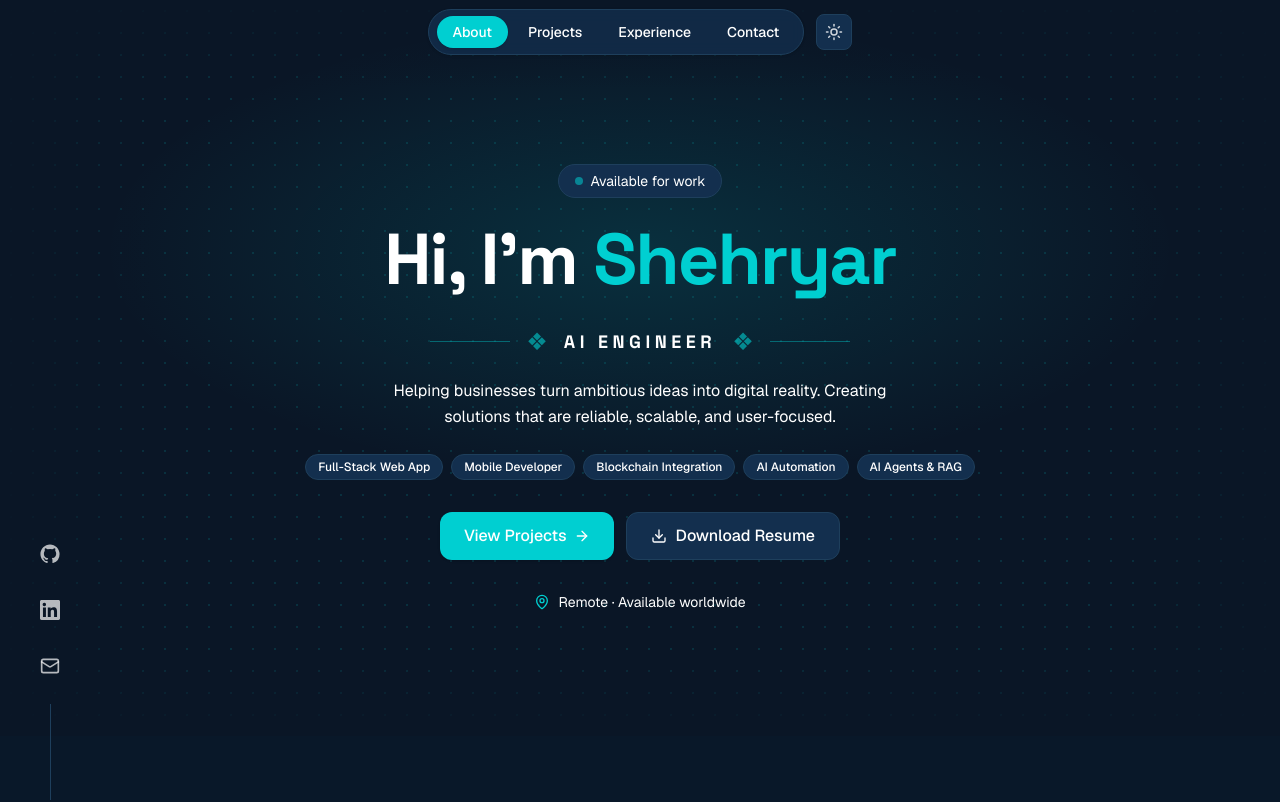
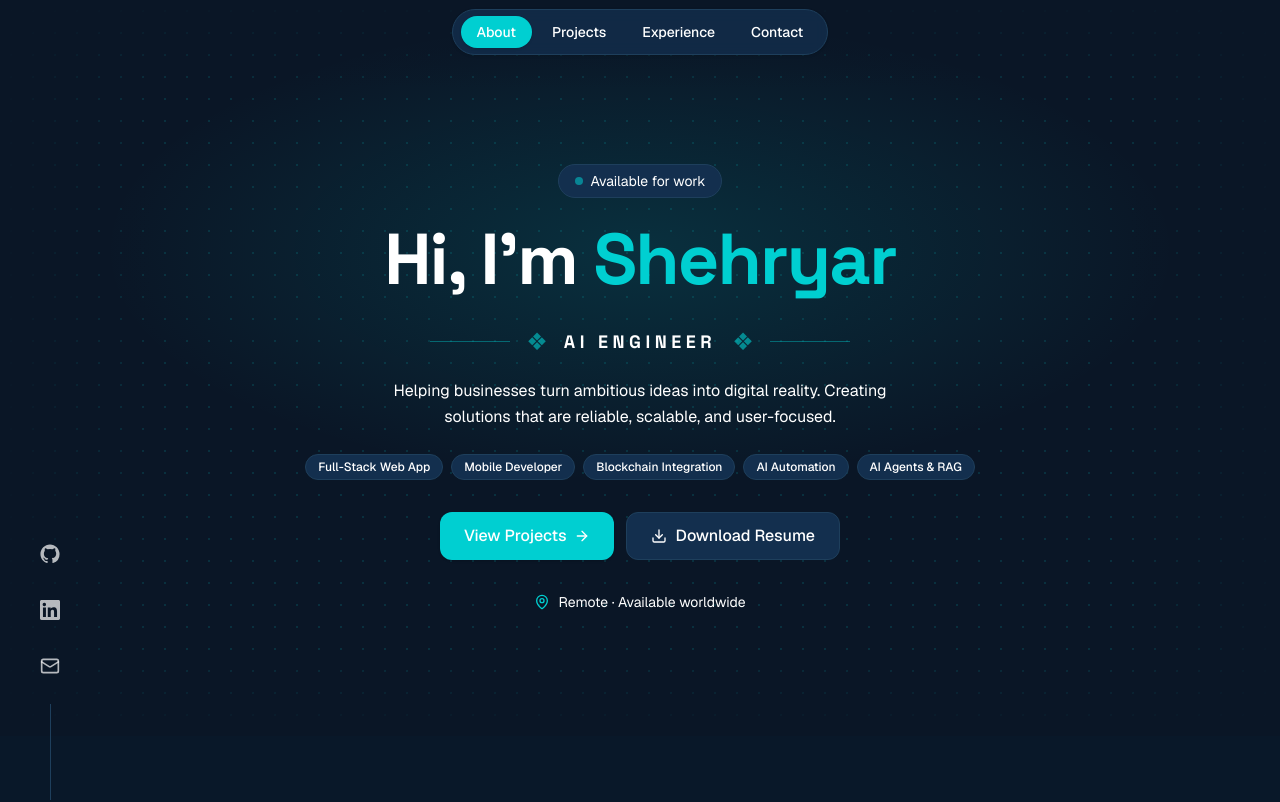
Before and after one commit to shehryar-web-dev/portfolio, a Next.js app: page / in a window 1280 px wide. Shown: the top 802 px of the page. Built offline with nearby package versions, Linux system fonts and the light colour scheme.

Commit message:
light and dark theme remove

```diff
--- a/components/navbar.tsx
+++ b/components/navbar.tsx
@@ -8,10 +8,10 @@ import { cn } from "@/lib/utils";
 import { ThemeToggle } from "@/components/theme-toggle";
 
 const navItems = [
-  { label: "About",      href: "/#about",      id: "about",      Icon: User },
-  { label: "Projects",   href: "/#projects",   id: "projects",   Icon: Layers },
+  { label: "About", href: "/#about", id: "about", Icon: User },
+  { label: "Projects", href: "/#projects", id: "projects", Icon: Layers },
   { label: "Experience", href: "/#experience", id: "experience", Icon: Briefcase },
-  { label: "Contact",    href: "/#contact",    id: "contact",    Icon: Mail },
+  { label: "Contact", href: "/#contact", id: "contact", Icon: Mail },
 ];
 
 export function Navbar() {
@@ -68,7 +68,7 @@ export function Navbar() {
                 </Link>
               ))}
             </div>
-            <ThemeToggle />
+            {/* <ThemeToggle /> */}
           </div>
         </nav>
       </header>
@@ -78,7 +78,7 @@ export function Navbar() {
         data-site-navbar
         className="fixed inset-x-0 bottom-0 z-50 border-t border-border bg-card/95 backdrop-blur md:hidden"
       >
-        <div className="grid grid-cols-5 items-stretch px-1 pb-safe">
+        <div className="grid grid-cols-4 items-stretch px-1 pb-safe">
           {navItems.map(({ label, href, id, Icon }) => (
             <Link
               key={id}
@@ -97,12 +97,12 @@ export function Navbar() {
               </span>
             </Link>
           ))}
-          <div className="flex min-w-0 flex-col items-center justify-center gap-1 px-1 py-3">
+          {/* <div className="flex min-w-0 flex-col items-center justify-center gap-1 px-1 py-3">
             <ThemeToggle />
             <span className="max-w-full truncate text-[9px] font-semibold leading-none text-muted-foreground sm:text-[10px]">
               Theme
             </span>
-          </div>
+          </div> */}
         </div>
       </nav>
     </>
```
